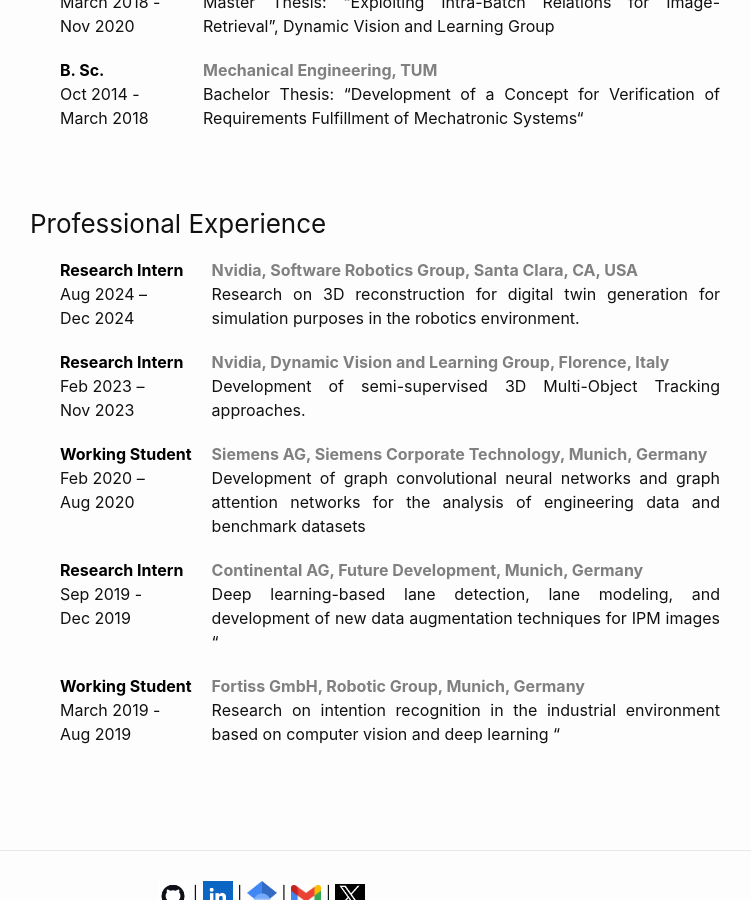
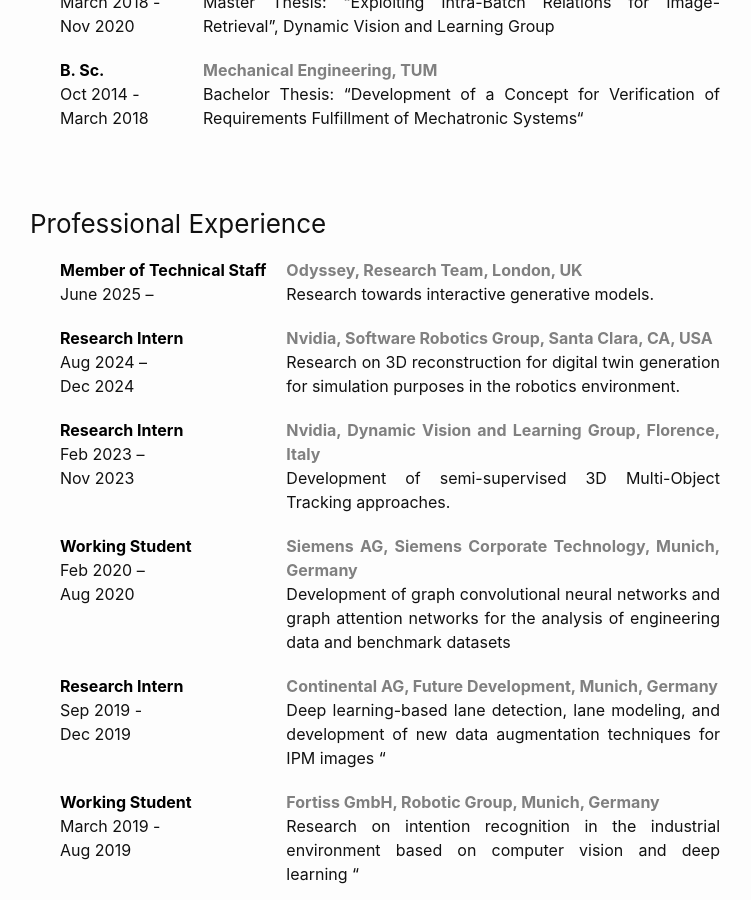
Before and after one commit to JennySeidenschwarz/JennySeidenschwarz.github.io, a Jekyll site: the page built from cv.md, in a window 1280 px wide and 900 px high, scrolled down 586 px. Shown: the whole window, without its empty margins (240-991 px from the left). Built offline with Jekyll 4.4.1, drawn with Linux system fonts in a browser that asks for light colours.

Commit message:
Update cv.md

```diff
--- a/cv.md
+++ b/cv.md
@@ -25,6 +25,8 @@ Below you can find details about my professional experience and my education. Al
 ### Professional Experience
 
 <div class="wrapper">
+    <div class="grid-item"><div class="sub_head">Member of Technical Staff</div><div class="block_text">  June 2025 – <br/> </div></div>
+   <div class="grid-item block_text "> <div class="sub_head_gray">Odyssey, Research Team, London, UK </div> Research towards interactive generative models.</div>
     <div class="grid-item"><div class="sub_head">Research Intern</div><div class="block_text">  Aug 2024 – <br/> Dec 2024 </div></div>
     <div class="grid-item block_text "> <div class="sub_head_gray">Nvidia, Software Robotics Group, Santa Clara, CA, USA</div> Research on 3D reconstruction for digital twin generation for simulation purposes in the robotics environment.</div>
     <div class="grid-item"><div class="sub_head">Research Intern</div><div class="block_text">  Feb 2023 – <br/> Nov 2023</div></div>
```
